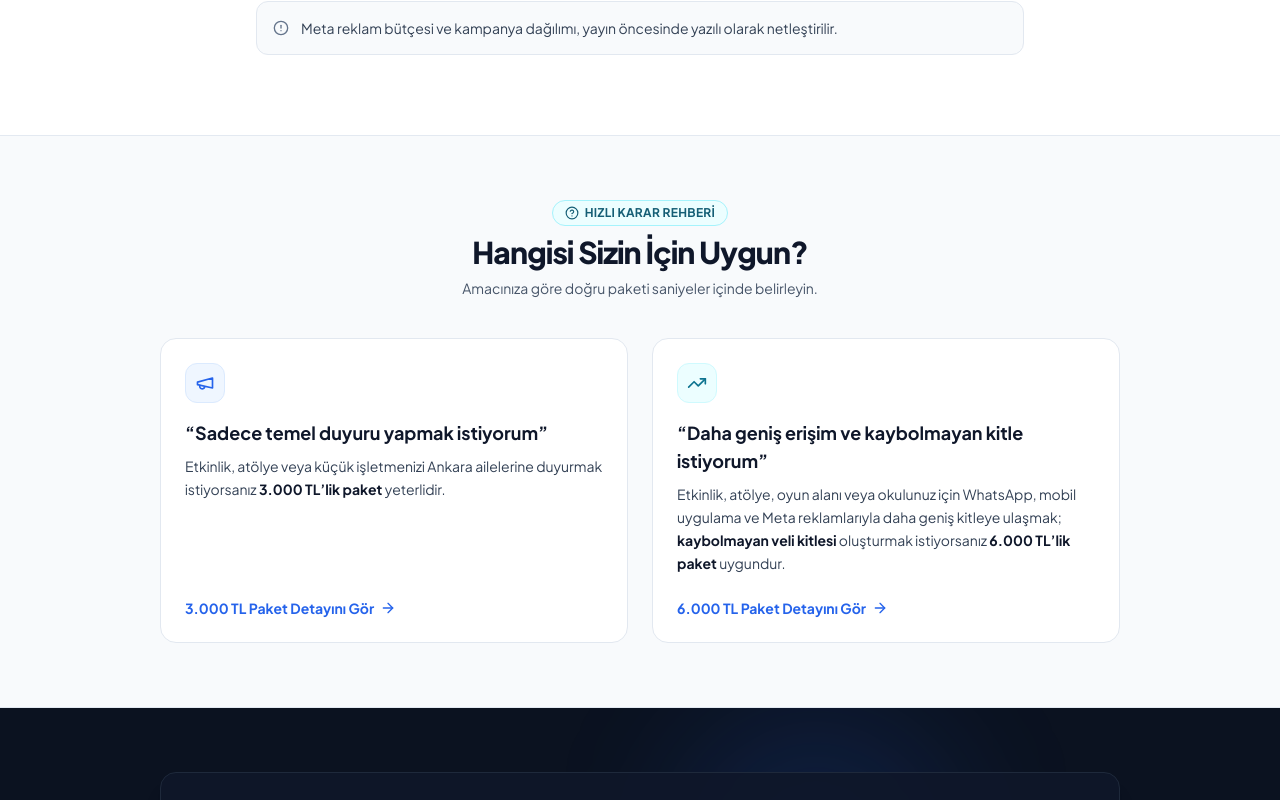
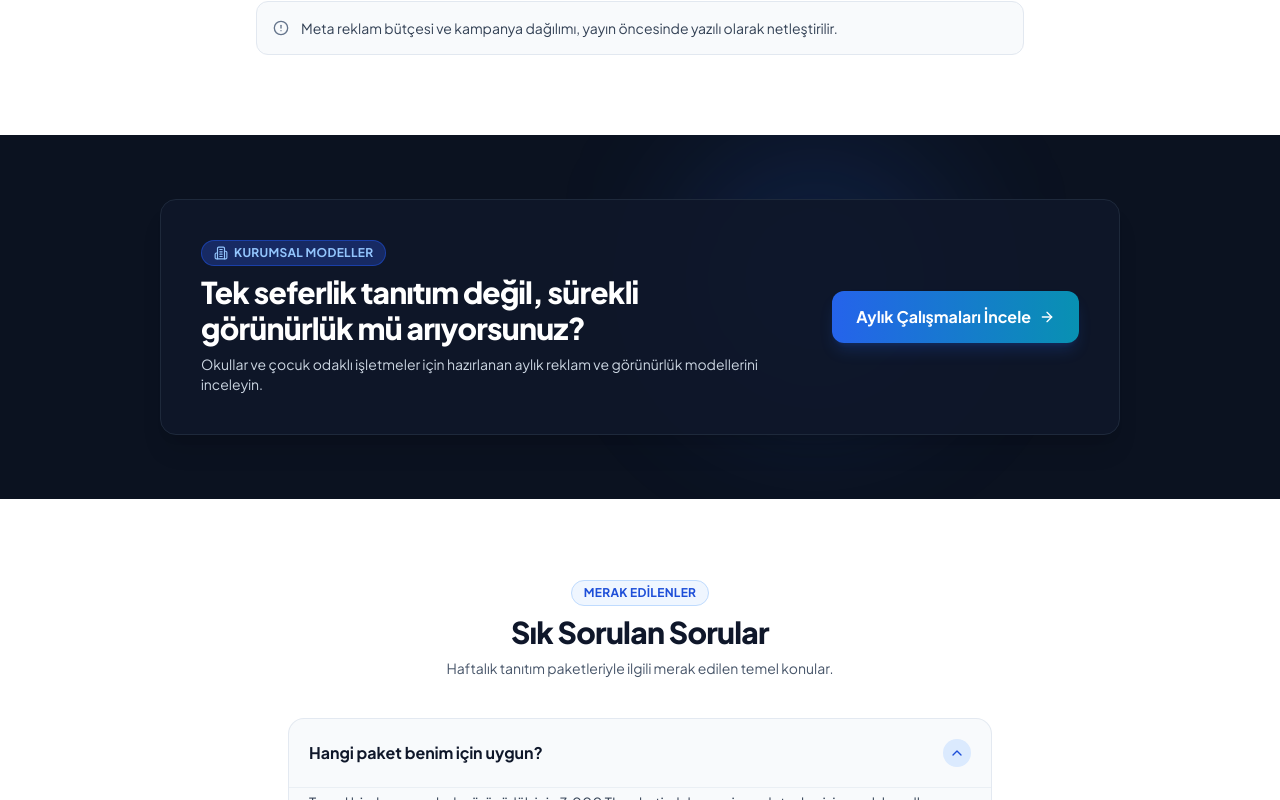
Before and after one commit to ozatabull2-cmd/ankara_cocuk_landingpage_v3, a React (Vite) app: page / in a window 1280 px wide. Shown: the part 1840-2640 px from the top of the page. Built offline with nearby package versions, Linux system fonts and the light colour scheme.

Commit message:
refactor: remove package selection help section from home page

```diff
--- a/src/components/Header.tsx
+++ b/src/components/Header.tsx
@@ -16,7 +16,6 @@ export const Header: React.FC = () => {
 
   const homeNavLinks: NavLinkItem[] = [
     { label: "Haftalık Paketler", href: "#haftalik-paketler", isRoute: false },
-    { label: "Hangisi Uygun?", href: "#hangisi-uygun", isRoute: false },
     { label: "Sık Sorulanlar", href: "#sss", isRoute: false },
   ];
 
--- a/src/components/home/PackageSelectionHelp.tsx
+++ /dev/null
@@ -1,75 +0,0 @@
-import React from 'react';
-import { ArrowRight, HelpCircle, Megaphone, TrendingUp } from 'lucide-react';
-
-export const PackageSelectionHelp: React.FC = () => {
-  return (
-    <section id="hangisi-uygun" className="py-12 sm:py-16 bg-[#F8FAFC] border-y border-slate-200/90 scroll-mt-20">
-      <div className="max-w-5xl mx-auto px-4 sm:px-6 lg:px-8">
-
-        {/* Header */}
-        <div className="text-center space-y-2 mb-10">
-          <div className="inline-flex items-center gap-1.5 px-3 py-1 rounded-full bg-cyan-50 border border-cyan-200 text-cyan-800 text-xs font-bold tracking-wide uppercase">
-            <HelpCircle className="w-3.5 h-3.5" />
-            HIZLI KARAR REHBERİ
-          </div>
-          <h2 className="text-2xl sm:text-3xl font-extrabold text-[#0F172A] tracking-tight">
-            Hangisi Sizin İçin Uygun?
-          </h2>
-          <p className="text-xs sm:text-sm text-slate-600">
-            Amacınıza göre doğru paketi saniyeler içinde belirleyin.
-          </p>
-        </div>
-
-        {/* 2 Decision Cards */}
-        <div className="grid md:grid-cols-2 gap-5 sm:gap-6">
-
-          {/* Option 1: 3.000 TL */}
-          <div className="bg-white rounded-2xl p-6 border border-slate-200 shadow-2xs flex flex-col justify-between hover:border-blue-300 transition-colors">
-            <div>
-              <div className="w-10 h-10 rounded-xl bg-blue-50 text-blue-600 flex items-center justify-center mb-4 border border-blue-100">
-                <Megaphone className="w-5 h-5" />
-              </div>
-              <h3 className="text-lg font-bold text-slate-900 mb-2">
-                “Sadece temel duyuru yapmak istiyorum”
-              </h3>
-              <p className="text-sm text-slate-700 leading-relaxed mb-4">
-                Etkinlik, atölye veya küçük işletmenizi Ankara ailelerine duyurmak istiyorsanız <span className="font-bold text-slate-900">3.000 TL’lik paket</span> yeterlidir.
-              </p>
-            </div>
-            <a
-              href="#haftalik-3000"
-              className="inline-flex items-center gap-1.5 text-xs sm:text-sm font-bold text-blue-600 hover:text-blue-700 pt-2"
-            >
-              <span>3.000 TL Paket Detayını Gör</span>
-              <ArrowRight className="w-4 h-4" />
-            </a>
-          </div>
-
-          {/* Option 2: 6.000 TL */}
-          <div className="bg-white rounded-2xl p-6 border border-slate-200 shadow-2xs flex flex-col justify-between hover:border-blue-300 transition-colors">
-            <div>
-              <div className="w-10 h-10 rounded-xl bg-cyan-50 text-cyan-700 flex items-center justify-center mb-4 border border-cyan-100">
-                <TrendingUp className="w-5 h-5" />
-              </div>
-              <h3 className="text-lg font-bold text-slate-900 mb-2">
-                “Daha geniş erişim ve kaybolmayan kitle istiyorum”
-              </h3>
-              <p className="text-sm text-slate-700 leading-relaxed mb-4">
-                Etkinlik, atölye, oyun alanı veya okulunuz için WhatsApp, mobil uygulama ve Meta reklamlarıyla daha geniş kitleye ulaşmak; <span className="font-bold text-slate-900">kaybolmayan veli kitlesi</span> oluşturmak istiyorsanız <span className="font-bold text-slate-900">6.000 TL’lik paket</span> uygundur.
-              </p>
-            </div>
-            <a
-              href="#haftalik-6000"
-              className="inline-flex items-center gap-1.5 text-xs sm:text-sm font-bold text-blue-600 hover:text-blue-700 pt-2"
-            >
-              <span>6.000 TL Paket Detayını Gör</span>
-              <ArrowRight className="w-4 h-4" />
-            </a>
-          </div>
-
-        </div>
-
-      </div>
-    </section>
-  );
-};
--- a/src/data/config.ts
+++ b/src/data/config.ts
@@ -123,21 +123,6 @@ export const WEEKLY_PACKAGES: WeeklyPackage[] = [
   },
 ];
 
-// Package Selection Help Data (Weekly)
-export const SELECTION_HELP = [
-  {
-    title: "Sadece temel duyuru yapmak istiyorum",
-    desc: "Etkinlik, atölye veya işletmenizi Ankara ailelerine temel kanallarda duyurmak istiyorsanız 3.000 TL’lik paket yeterlidir.",
-    recommendedPackage: "3.000 TL Paketi",
-    targetId: "haftalik-3000",
-  },
-  {
-    title: "Daha geniş erişim ve kaybolmayan kitle istiyorum",
-    desc: "Etkinliğinizi, atölyenizi, oyun alanınızı veya okulunuzu WhatsApp, mobil uygulama, bildirim ve Meta reklamlarıyla daha geniş kitleye duyurmak; ilgilenen velileri sonraki tanıtımlarda yeniden hedeflemek istiyorsanız 6.000 TL’lik paket uygundur.",
-    recommendedPackage: "6.000 TL Paketi",
-    targetId: "haftalik-6000",
-  },
-];
 
 // Weekly FAQ Items
 export const WEEKLY_FAQS = [
--- a/src/pages/HomePage.tsx
+++ b/src/pages/HomePage.tsx
@@ -4,7 +4,6 @@ import { MetaHead } from '../components/MetaHead';
 import { HomeHero } from '../components/home/HomeHero';
 import { HomeTrustBar } from '../components/home/HomeTrustBar';
 import { HomeWeeklyPackages } from '../components/home/HomeWeeklyPackages';
-import { PackageSelectionHelp } from '../components/home/PackageSelectionHelp';
 import { MonthlyBanner } from '../components/home/MonthlyBanner';
 import { HomeFaq } from '../components/home/HomeFaq';
 import { HomeFinalCta } from '../components/home/HomeFinalCta';
@@ -27,10 +26,7 @@ export const HomePage: React.FC = () => {
         {/* 3. Weekly Packages (3.000 TL & 6.000 TL) */}
         <HomeWeeklyPackages />
 
-        {/* 4. Package Selection Helper */}
-        <PackageSelectionHelp />
-
-        {/* 5. Monthly Model Redirect Banner */}
+        {/* 4. Monthly Model Redirect Banner */}
         <MonthlyBanner />
 
         {/* 6. Weekly FAQ */}
```
Also changed, not shown: 1 other file (tests, documents, lock files or other folders).
